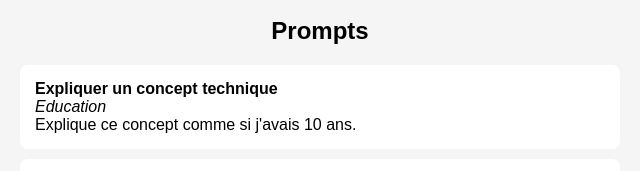
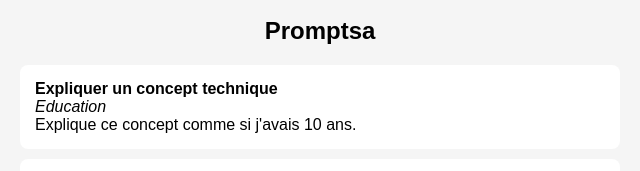
Before and after one commit to Fearmirage/AI-Prompt-Library, a plain HTML site: page index.html in a window 1280 px wide. Shown: the part 302-473 px from the top of the page, 320-960 px from the left. Drawn offline with Linux system fonts and the light colour scheme.

Commit message:
feat (frontend): add text

```diff
--- a/index.html
+++ b/index.html
@@ -18,7 +18,7 @@
             </form>
 
             <!-- List -->
-            <h2> Prompts </h2>
+            <h2> Promptsa </h2>
             <ul id="prompt-list"></ul>
         </div>
 
```
